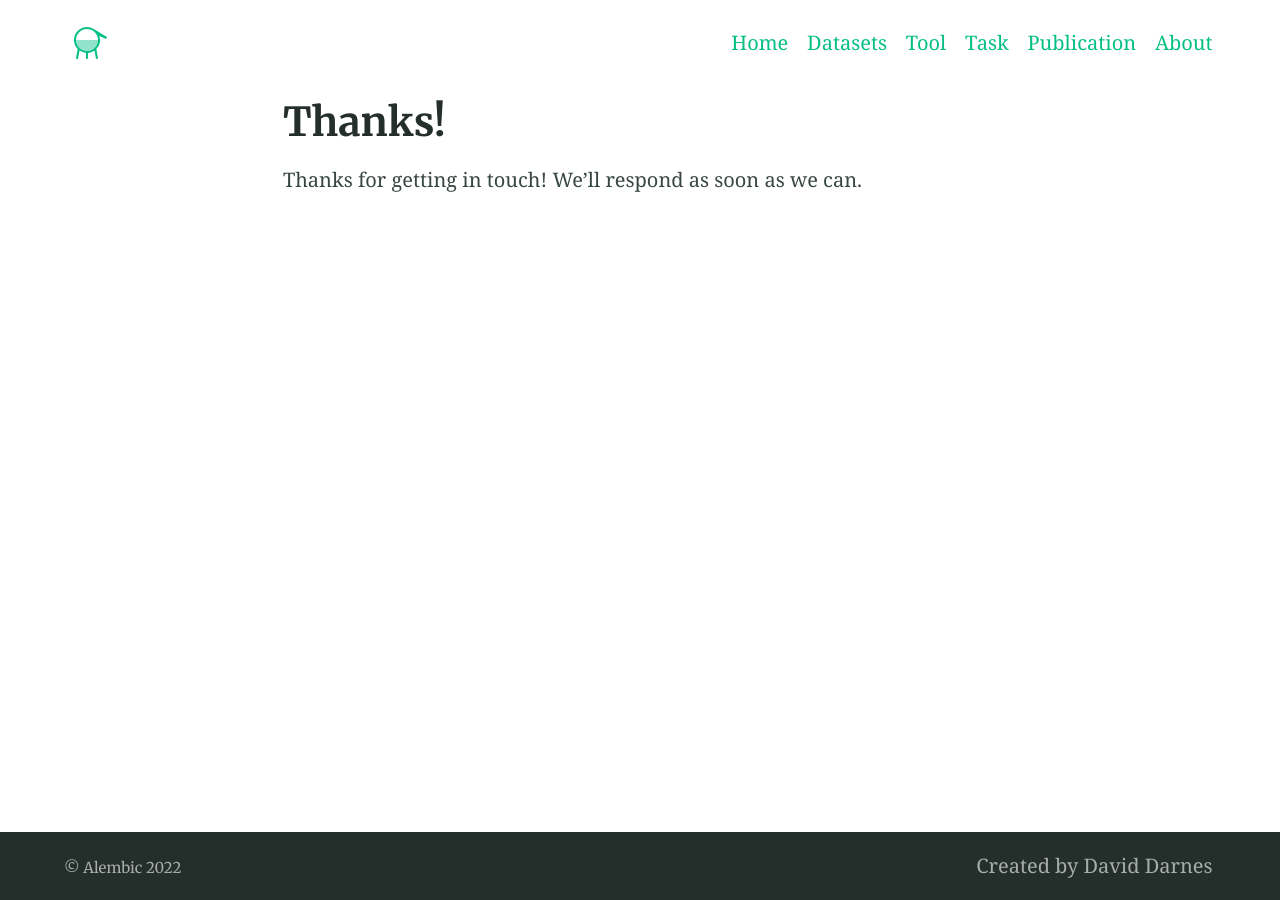
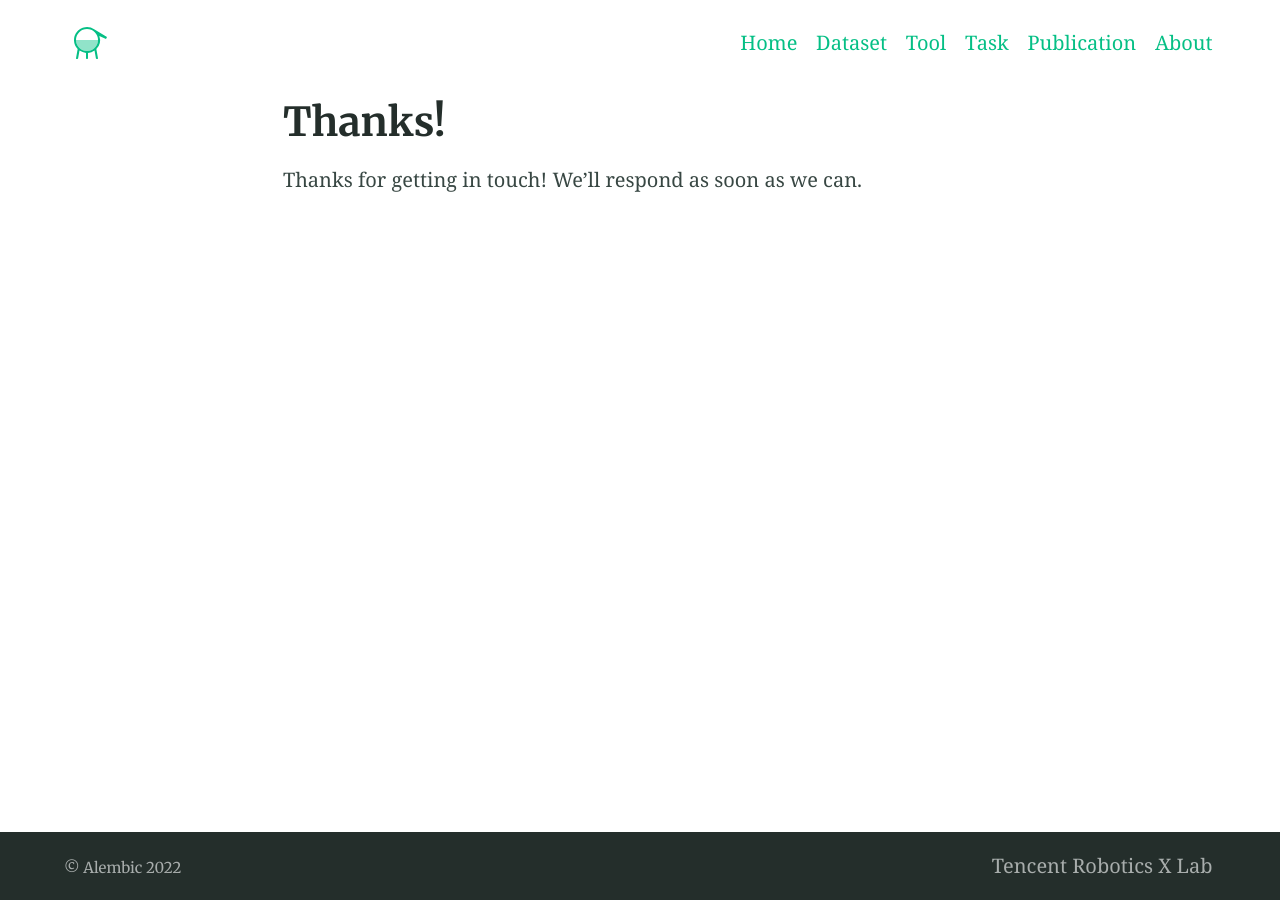
Before and after one commit to lipengroboticsx/lipengroboticsx.github.io, a Jekyll site: the page built from thanks.md, in a window 1280 px wide. Built offline with Jekyll 4.4.1, drawn with Linux system fonts in a browser that asks for light colours.

Commit message:
structure init

```diff
--- a/_config.yml
+++ b/_config.yml
@@ -123,20 +123,20 @@ favicons: # Favicons are also used in the manifest file. Syntax is 'size: path'
 navigation_header:
 - title: Home
   url: /
-- title: Datasets
-  url: /
+- title: Dataset
+  url: /dataset
 - title: Tool
-  url: /
+  url: /tool
 - title: Task
-  url: /
+  url: /task
 - title: Publication
-  url: /
+  url: /publication
 - title: About
-  url: /
+  url: /about
 
 navigation_footer:
-- title: Created by David Darnes
-  url: https://darn.es
+- title: Tencent Robotics X Lab
+  url: https://www.tencent.com/en-us/business/robotics.html
 
 social_links: # Appears in sidebar. Set the urls then uncomment and comment out as desired
   Twitter: https://twitter.com/DavidDarnes
```
Also changed, not shown: about.md (added, +3 -0 lines), dataset.md (added, +3 -0 lines), index.md (+1 -1 lines), publication.md (added, +3 -0 lines), task.md (added, +3 -0 lines), tool.md (added, +3 -0 lines).
